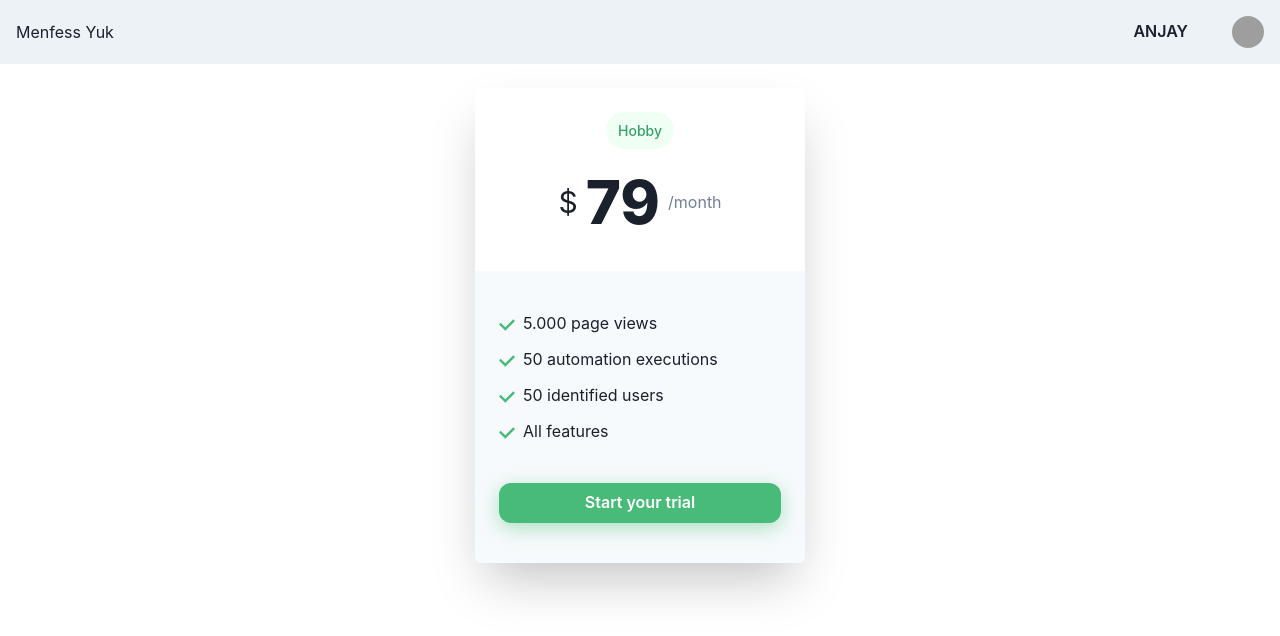
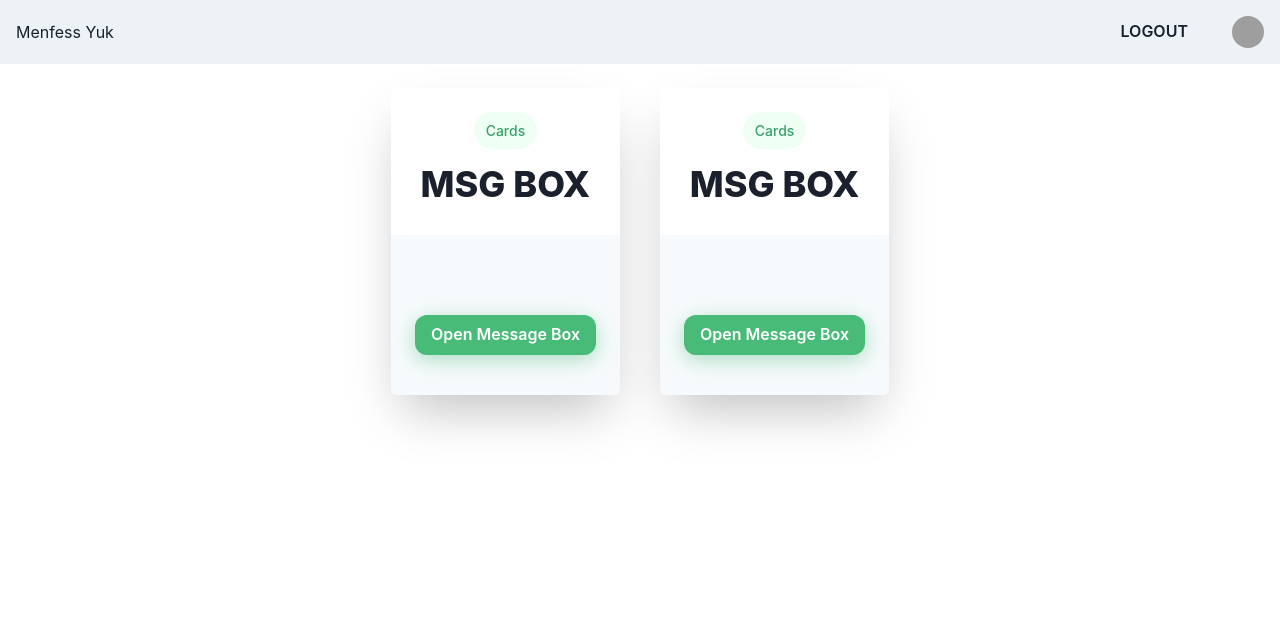
Before and after one commit to NoxturneDev/menfesskuy-frontend, a React (Create React App) app: page /dashboard in a window 1280 px wide. Shown: the top 636 px of the page. Built offline with nearby package versions, Linux system fonts and the light colour scheme; no server answers; grey boxes are pictures that could not be loaded.

Commit message:
adding API call from front end

```diff
--- a/src/components/Card.js
+++ b/src/components/Card.js
@@ -3,17 +3,14 @@ import {
     Center,
     Text,
     Stack,
-    List,
-    ListItem,
-    ListIcon,
     Button,
     useColorModeValue,
 } from '@chakra-ui/react';
-  import { CheckIcon } from '@chakra-ui/icons';
+import { Link } from 'react-router-dom';
 
-  export default function Card() {
+export default function Card({ link }) {
     return (
-      <Center py={6}>
+        <Center py={6} mx={5}>
             <Box
                 maxW={'330px'}
                 w={'full'}
@@ -34,37 +31,18 @@ import {
                         px={3}
                         color={'green.500'}
                         rounded={'full'}>
-              Hobby
+                        Cards
                     </Text>
                     <Stack direction={'row'} align={'center'} justify={'center'}>
-              <Text fontSize={'3xl'}>$</Text>
-              <Text fontSize={'6xl'} fontWeight={800}>
-                79
+
+                        <Text fontSize={'4xl'} fontWeight={800}>
+                            MSG BOX
                         </Text>
-              <Text color={'gray.500'}>/month</Text>
                     </Stack>
                 </Stack>
 
                 <Box bg={useColorModeValue('gray.50', 'gray.900')} px={6} py={10}>
-            <List spacing={3}>
-              <ListItem>
-                <ListIcon as={CheckIcon} color="green.400" />
-                5.000 page views
-              </ListItem>
-              <ListItem>
-                <ListIcon as={CheckIcon} color="green.400" />
-                50 automation executions
-              </ListItem>
-              <ListItem>
-                <ListIcon as={CheckIcon} color="green.400" />
-                50 identified users
-              </ListItem>
-              <ListItem>
-                <ListIcon as={CheckIcon} color="green.400" />
-                All features
-              </ListItem>
-            </List>
-
+                    <Link to={`${link}`}>
                         <Button
                             mt={10}
                             w={'full'}
@@ -78,8 +56,9 @@ import {
                             _focus={{
                                 bg: 'green.500',
                             }}>
-              Start your trial
+                            Open Message Box
                         </Button>
+                    </Link>
                 </Box>
             </Box>
         </Center>
--- a/src/components/MsgBox.js
+++ b/src/components/MsgBox.js
@@ -6,15 +6,11 @@ import {
   Stack
 } from "@chakra-ui/react";
 
-function Card({name}) {
-  const getLink = async() => {
-    const msg = await axios.get('http://localhost/3001/api/get/message')
-  }
+function MsgBox({sender, to, msg}) {
   return (
     <Box
-      p={4}
+      p={9}
       display={{ md: "flex" }}
-      maxWidth="32rem"
       borderWidth={1}
       margin={2}
     >
@@ -31,14 +27,23 @@ function Card({name}) {
           letterSpacing="wide"
           color="teal.600"
         >
-          {name}
+          From : {sender}
+        </Text>
+        <Text
+          fontWeight="bold"
+          textTransform="uppercase"
+          fontSize="lg"
+          letterSpacing="wide"
+          color="teal.600"
+        >
+          To : {to}
         </Text>
         <Text my={2} color="gray.500">
-          text
+          msg: {msg}
         </Text>
       </Stack>
     </Box>
   );
 }
 
-export default Card;
+export default MsgBox;
--- a/src/components/Navbar.js
+++ b/src/components/Navbar.js
@@ -3,7 +3,6 @@ import {
   Box,
   Flex,
   Avatar,
-  Link,
   Button,
   Menu,
   MenuButton,
@@ -16,6 +15,7 @@ import {
   Center,
 } from '@chakra-ui/react';
 import { MoonIcon, SunIcon } from '@chakra-ui/icons';
+import { Link } from 'react-router-dom';
 
 export default function Nav() {
 
@@ -23,12 +23,12 @@ export default function Nav() {
     <>
       <Box bg={useColorModeValue('gray.100', 'gray.900')} px={4}>
         <Flex h={16} alignItems={'center'} justifyContent={'space-between'}>
-          <Box>Menfess Yuk</Box>
+          <Link to="/dashboard">Menfess Yuk</Link>
 
           <Flex alignItems={'center'}>
             <Stack direction={'row'} spacing={7}>
               <Button>
-                ANJAY
+                LOGOUT
               </Button>
 
               <Menu>
--- a/src/pages/Dashboard.js
+++ b/src/pages/Dashboard.js
@@ -9,21 +9,47 @@ import {
 } from "@chakra-ui/react"
 import Card from "../components/Card";
 import Nav from "../components/Navbar";
+import { useEffect } from 'react';
 
 function Dashboard() {
     const [name, setName] = useState('')
+    const [link, setLink] = useState('')
+
+    const userCredential = {
+        id: null,
+        name : null,
+        user_link : null
+    }
     const getUserCredential = async () => {
         const user = await axios.get('http://localhost:3001/api/token', { withCredentials: true })
         const token = user.data.accessToken
         const decoded = jwtDecode(token)
+        const userLink = decoded.user_link
 
+
+        userCredential.id = decoded.userId
+        userCredential.name = decoded.username
+        userCredential.user_link = userLink
+
+        setLink(userLink)
         setName(decoded.username)
     }
 
+    useEffect(() => {
+        getUserCredential()
+    }, [])
     return (
         <>
             <Nav />
-            <Card />
+            <h3>{link}</h3>
+            <Flex
+                minWidth="100vw"
+                justifyContent="center"
+                alignItems="center"
+            >
+                <Card link={`/message/${link}`} uniqueLink={link} />
+                <Card />
+            </Flex>
         </>
     )
 }
--- a/src/pages/Message.js
+++ b/src/pages/Message.js
@@ -0,0 +1,69 @@
+import React, { useState } from 'react'
+import jwtDecode from "jwt-decode";
+import axios from "axios";
+import {
+    Button,
+    Stack,
+    Flex
+} from "@chakra-ui/react"
+import MsgBox from "../components/MsgBox";
+import Nav from "../components/Navbar";
+import { useEffect } from 'react';
+import { useParams } from 'react-router-dom';
+
+function Message() {
+    const [name, setName] = useState('')
+    const { user } = useParams()
+    const [token, setToken] = useState('')
+    const [msg, setMsg] = useState([])
+
+    const getUserCredential = async () => {
+        const user = await axios.get('http://localhost:3001/api/token', { withCredentials: true })
+        const userToken = user.data.accessToken
+        const decoded = jwtDecode(userToken)
+
+        return {decoded, userToken}
+    }
+
+    const getMessage = async () => {
+        const messages = await axios.get(`http://localhost:3001/api/get/message/${user}`, {
+            headers: {
+                Authorization: `Bearer ${token}`
+            }
+        })
+        setMsg(messages.data.msg)
+    }
+
+    useEffect(() => {
+        const getData = async () => {
+            try {
+                const getToken = await getUserCredential()
+
+                setToken(getToken.userToken)
+                await getMessage()
+            } catch {
+                return null
+            }
+        }
+        getData()
+    }, [token])
+
+    return (
+        <>
+            <Nav />
+            <Flex
+                minWidth="100vw"
+                justifyContent="center"
+                alignItems="center"
+            >
+                {
+                    msg.map(e => {
+                        return <MsgBox sender="Galih" to={name} msg={e.message} key={name} />
+                    })
+                }
+            </Flex>
+        </>
+    )
+}
+
+export default Message
```
Lines whose indentation alone changed are shown as unchanged.
